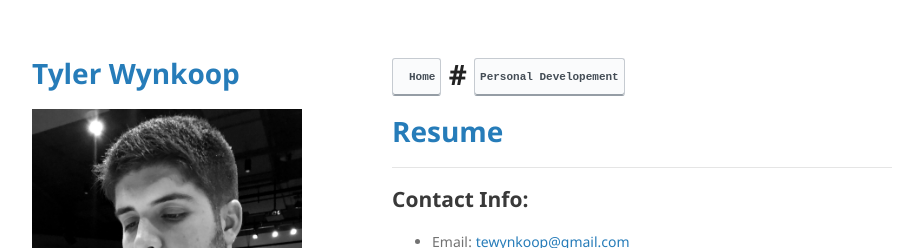
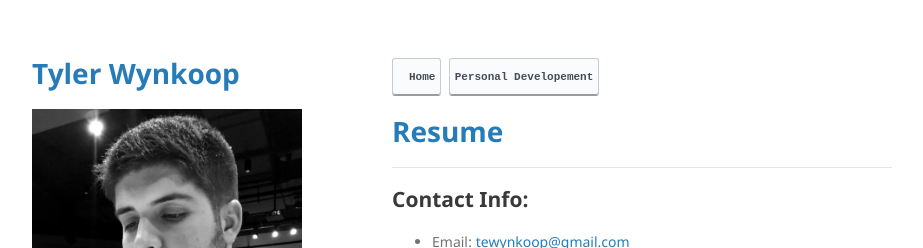
Before and after one commit to tewynkoop/TylerWynkoop, a Jekyll site: the page built from index.md, in a window 1280 px wide and 900 px high. Shown: the top 248 px of the window, without its empty margins (178-1101 px from the left). Built offline with Jekyll 4.4.1, drawn with Linux system fonts in a browser that asks for light colours; a script that is not in the unit is left out; our own code applies the rules of GitHub Pages for plain Markdown files.

```diff
--- a/index.md
+++ b/index.md
@@ -2,7 +2,7 @@
 layout: default
 ---
 
-# [<kbd> <br>  Home  <br> </kbd>](./index.html) # [<kbd> <br>  Personal Developement  <br> </kbd>](./personal-developement.html)
+# [<kbd> <br>  Home  <br> </kbd>](./index.html)  [<kbd> <br>  Personal Developement  <br> </kbd>](./personal-developement.html)
 
 
 # <span style="color:#267CB9"> Resume </span>
```
